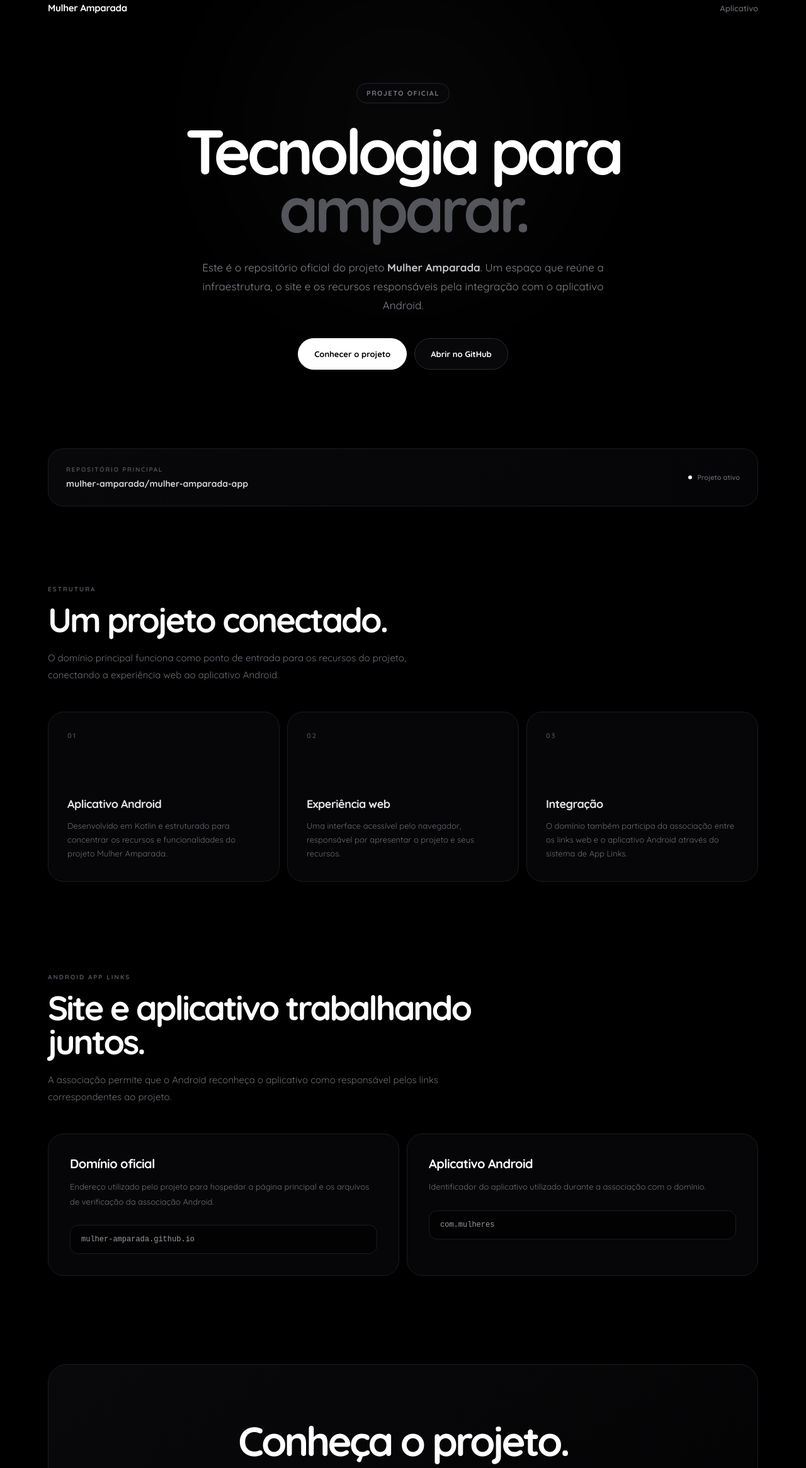
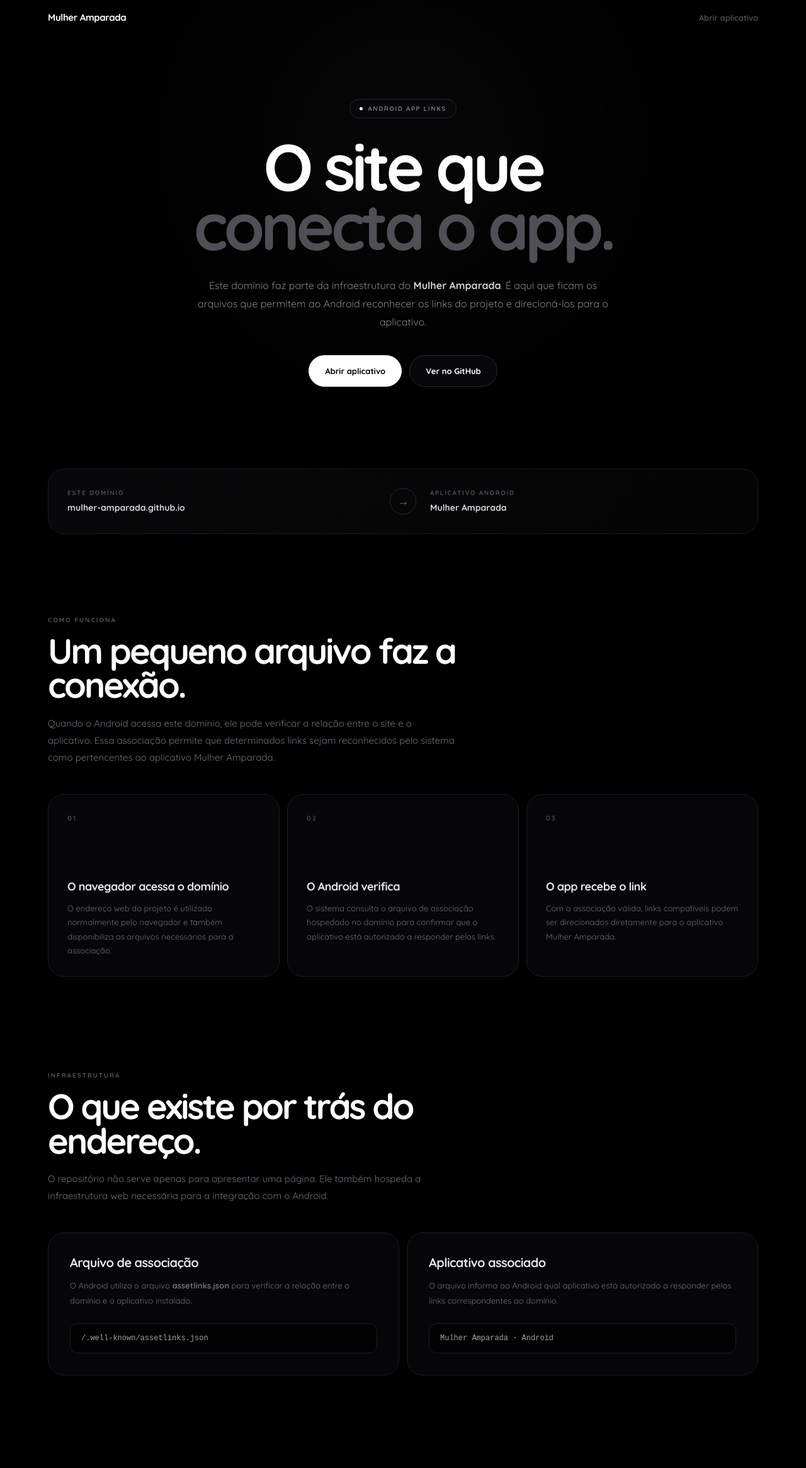
Before and after one commit to mulher-amparada/mulher-amparada.github.io, a plain HTML site: page index.html in a window 1280 px wide. Shown: the part 31-2362 px from the top of the page at 63% size. Drawn offline with Linux system fonts and the light colour scheme.

Commit message:
Atualizar o index.html

```diff
--- a/index.html
+++ b/index.html
@@ -17,10 +17,10 @@
 
 <meta
     name="description"
-    content="Mulher Amparada — projeto oficial de segurança, tecnologia e assistência."
+    content="Infraestrutura web responsável pela associação entre o domínio e o aplicativo Mulher Amparada."
 >
 
-<title>Mulher Amparada — Projeto oficial</title>
+<title>Mulher Amparada — App Links</title>
 
 <style>
 
@@ -53,8 +53,11 @@ html {
 
 body {
     min-height: 100vh;
+
     background: #000;
+
     color: #fff;
+
     font-family: "Quicksand", sans-serif;
 }
 
@@ -65,8 +68,37 @@ body {
 
 .page {
     width: min(1180px, 100%);
+
     margin: auto;
-    padding: 26px;
+
+    padding:
+        26px;
+}
+
+
+/* =========================================================
+   ANIMATION
+========================================================= */
+
+.fade-up {
+    opacity: 0;
+
+    animation:
+        fadeUp .65s ease both;
+}
+
+@keyframes fadeUp {
+
+    from {
+        opacity: 0;
+        transform: translateY(0);
+    }
+
+    to {
+        opacity: 1;
+        transform: translateY(15px);
+    }
+
 }
 
 
@@ -76,30 +108,38 @@ body {
 
 nav {
     display: flex;
+
     align-items: center;
+
     justify-content: space-between;
 
     padding:
         8px
         0
-        90px;
+        100px;
+
+    animation-delay: .05s;
 }
 
 .brand {
     color: #fff;
+
     text-decoration: none;
 
     font-size: 15px;
+
     font-weight: 700;
 
-    letter-spacing: -.3px;
+    letter-spacing: -.4px;
 }
 
 .nav-link {
-    color: #66666d;
+    color: #55555c;
+
     text-decoration: none;
 
     font-size: 13px;
+
     font-weight: 600;
 
     transition:
@@ -118,7 +158,7 @@ nav {
 .hero {
     position: relative;
 
-    max-width: 940px;
+    max-width: 980px;
 
     margin:
         0
@@ -127,7 +167,7 @@ nav {
     padding:
         20px
         0
-        125px;
+        130px;
 
     text-align: center;
 }
@@ -137,13 +177,14 @@ nav {
 
     position: absolute;
 
-    width: 520px;
-    height: 520px;
+    width: 560px;
+    height: 560px;
 
-    top: -170px;
+    top: -190px;
     left: 50%;
 
-    transform: translateX(-50%);
+    transform:
+        translateX(-50%);
 
     border-radius: 50%;
 
@@ -151,7 +192,7 @@ nav {
 
     opacity: .025;
 
-    filter: blur(120px);
+    filter: blur(130px);
 
     pointer-events: none;
 }
@@ -165,6 +206,10 @@ nav {
     position: relative;
 
     display: inline-flex;
+
+    align-items: center;
+
+    gap: 8px;
 
     margin-bottom: 30px;
 
@@ -182,11 +227,24 @@ nav {
 
     color: #77777f;
 
-    font-size: 11px;
+    font-size: 10px;
+
     font-weight: 700;
 
-    letter-spacing: 1.5px;
+    letter-spacing: 1.6px;
+
     text-transform: uppercase;
+}
+
+.eyebrow::before {
+    content: "";
+
+    width: 5px;
+    height: 5px;
+
+    border-radius: 50%;
+
+    background: #fff;
 }
 
 
@@ -197,18 +255,18 @@ nav {
 .hero h1 {
     position: relative;
 
-    max-width: 900px;
+    max-width: 950px;
 
     margin: auto;
 
     font-size:
         clamp(
-            52px,
+            50px,
             9vw,
-            100px
+            104px
         );
 
-    line-height: .92;
+    line-height: .9;
 
     letter-spacing: -6px;
 
@@ -218,7 +276,7 @@ nav {
 .hero h1 span {
     display: block;
 
-    color: #55555c;
+    color: #4f4f56;
 }
 
 
@@ -229,27 +287,27 @@ nav {
 .hero-description {
     position: relative;
 
-    max-width: 650px;
+    max-width: 680px;
 
     margin:
-        32px
+        34px
         auto
         0;
 
     color: #85858d;
 
-    font-size: 17px;
+    font-size: 16px;
 
-    line-height: 1.75;
+    line-height: 1.8;
 }
 
 .hero-description strong {
-    color: #c7c7cc;
+    color: #d2d2d6;
 }
 
 
 /* =========================================================
-   BUTTONS
+   ACTIONS
 ========================================================= */
 
 .actions {
@@ -270,6 +328,7 @@ nav {
     display: inline-flex;
 
     align-items: center;
+
     justify-content: center;
 
     min-height: 50px;
@@ -280,7 +339,7 @@ nav {
 
     border:
         1px solid
-        #2b2b31;
+        #29292f;
 
     border-radius: 999px;
 
@@ -291,6 +350,7 @@ nav {
     text-decoration: none;
 
     font-size: 13px;
+
     font-weight: 700;
 
     transition:
@@ -321,46 +381,49 @@ nav {
 
 
 /* =========================================================
-   REPOSITORY
+   CONNECTION
 ========================================================= */
 
-.repository {
-    display: flex;
+.connection {
+    display: grid;
+
+    grid-template-columns:
+        1fr
+        auto
+        1fr;
 
     align-items: center;
 
-    justify-content: space-between;
-
-    gap: 25px;
+    gap: 22px;
 
     padding:
-        26px
-        28px;
+        30px;
 
     border:
         1px solid
-        #1d1d22;
+        #1c1c21;
 
-    border-radius: 24px;
+    border-radius: 26px;
 
     background:
         linear-gradient(
             135deg,
             #08080a,
-            #050507
+            #040405
         );
 }
 
-.repository-info {
+.connection-box {
     min-width: 0;
 }
 
-.repository-label {
-    margin-bottom: 7px;
+.connection-label {
+    margin-bottom: 8px;
 
-    color: #4e4e55;
+    color: #4f4f56;
 
     font-size: 10px;
+
     font-weight: 700;
 
     letter-spacing: 1.7px;
@@ -368,40 +431,39 @@ nav {
     text-transform: uppercase;
 }
 
-.repository-name {
+.connection-name {
     overflow: hidden;
 
-    color: #d4d4d9;
+    color: #d8d8dc;
 
     font-size: 14px;
+
     font-weight: 700;
 
     text-overflow: ellipsis;
+
     white-space: nowrap;
 }
 
-.repository-status {
+.connection-arrow {
     display: flex;
 
     align-items: center;
 
-    gap: 8px;
+    justify-content: center;
 
-    flex-shrink: 0;
+    width: 42px;
+    height: 42px;
 
-    color: #66666e;
-
-    font-size: 11px;
-    font-weight: 600;
-}
-
-.status-dot {
-    width: 6px;
-    height: 6px;
+    border:
+        1px solid
+        #29292f;
 
     border-radius: 50%;
 
-    background: #fff;
+    color: #77777e;
+
+    font-size: 18px;
 }
 
 
@@ -411,7 +473,7 @@ nav {
 
 .section {
     padding:
-        125px
+        130px
         0
         20px;
 }
@@ -430,6 +492,7 @@ nav {
     color: #55555c;
 
     font-size: 10px;
+
     font-weight: 700;
 
     letter-spacing: 2px;
@@ -440,12 +503,12 @@ nav {
 .section-heading h2 {
     font-size:
         clamp(
-            32px,
+            34px,
             5vw,
-            54px
+            56px
         );
 
-    line-height: 1;
+    line-height: .98;
 
     letter-spacing: -3px;
 }
@@ -480,7 +543,7 @@ nav {
 }
 
 .card {
-    min-height: 270px;
+    min-height: 285px;
 
     padding: 30px;
 
@@ -511,6 +574,7 @@ nav {
     color: #404047;
 
     font-size: 11px;
+
     font-weight: 700;
 
     letter-spacing: 2px;
@@ -536,10 +600,10 @@ nav {
 
 
 /* =========================================================
-   APP LINKS
+   TECHNICAL
 ========================================================= */
 
-.app-link {
+.technical {
     display: grid;
 
     grid-template-columns:
@@ -551,7 +615,7 @@ nav {
     gap: 12px;
 }
 
-.app-link-box {
+.technical-box {
     padding: 34px;
 
     border:
@@ -563,15 +627,17 @@ nav {
     background: #060608;
 }
 
-.app-link-box h3 {
+.technical-box h3 {
     margin-bottom: 13px;
+
+    color: #e5e5e8;
 
     font-size: 20px;
 
     letter-spacing: -.6px;
 }
 
-.app-link-box p {
+.technical-box p {
     color: #707078;
 
     font-size: 13px;
@@ -580,10 +646,10 @@ nav {
 }
 
 .code {
-    margin-top: 25px;
+    margin-top: 24px;
 
     padding:
-        15px
+        16px
         17px;
 
     overflow-x: auto;
@@ -596,23 +662,99 @@ nav {
 
     background: #020203;
 
-    color: #9999a1;
+    color: #a1a1a8;
 
     font-family: monospace;
 
     font-size: 12px;
+
+    white-space: nowrap;
 }
 
 
 /* =========================================================
-   FINAL CTA
+   FLOW
+========================================================= */
+
+.flow {
+    display: grid;
+
+    gap: 10px;
+}
+
+.flow-item {
+    display: grid;
+
+    grid-template-columns:
+        55px
+        1fr;
+
+    gap: 18px;
+
+    align-items: center;
+
+    padding:
+        22px
+        24px;
+
+    border:
+        1px solid
+        #1b1b20;
+
+    border-radius: 20px;
+
+    background: #050506;
+}
+
+.flow-number {
+    display: flex;
+
+    align-items: center;
+
+    justify-content: center;
+
+    width: 40px;
+    height: 40px;
+
+    border:
+        1px solid
+        #29292f;
+
+    border-radius: 50%;
+
+    color: #77777e;
+
+    font-size: 11px;
+
+    font-weight: 700;
+}
+
+.flow-content h3 {
+    margin-bottom: 5px;
+
+    color: #dedee2;
+
+    font-size: 15px;
+}
+
+.flow-content p {
+    color: #66666e;
+
+    font-size: 12px;
+
+    line-height: 1.6;
+}
+
+
+/* =========================================================
+   FINAL
 ========================================================= */
 
 .final {
-    margin-top: 120px;
+    margin-top: 125px;
 
     padding:
-        80px
+        85px
         30px;
 
     border:
@@ -634,16 +776,18 @@ nav {
 .final h2 {
     font-size:
         clamp(
-            35px,
+            36px,
             6vw,
-            65px
+            66px
         );
+
+    line-height: .95;
 
     letter-spacing: -4px;
 }
 
 .final p {
-    max-width: 540px;
+    max-width: 550px;
 
     margin:
         20px
@@ -697,36 +841,37 @@ footer {
     }
 
     nav {
-        padding-bottom: 60px;
+        padding-bottom: 65px;
     }
 
     .hero {
-        padding-bottom: 80px;
+        padding-bottom: 85px;
     }
 
     .hero h1 {
         letter-spacing: -4px;
     }
 
-    .repository {
-        flex-direction: column;
-        align-items: flex-start;
+    .connection {
+        grid-template-columns: 1fr;
+
+        gap: 18px;
     }
 
-    .repository-status {
-        padding-top: 3px;
+    .connection-arrow {
+        transform: rotate(90deg);
     }
 
     .cards {
         grid-template-columns: 1fr;
     }
 
-    .app-link {
+    .technical {
         grid-template-columns: 1fr;
     }
 
     .card {
-        min-height: 230px;
+        min-height: 235px;
     }
 
     .card-number {
@@ -734,7 +879,9 @@ footer {
     }
 
     .final {
-        padding: 60px 25px;
+        padding:
+            65px
+            25px;
     }
 
 }
@@ -748,6 +895,7 @@ footer {
 
     .hero h1 {
         font-size: 51px;
+
         letter-spacing: -3px;
     }
 
@@ -771,6 +919,14 @@ footer {
         letter-spacing: -2px;
     }
 
+    .flow-item {
+        grid-template-columns:
+            45px
+            1fr;
+
+        padding: 18px;
+    }
+
     footer {
         flex-direction: column;
     }
@@ -792,7 +948,7 @@ footer {
          NAV
     ====================================================== -->
 
-    <nav>
+    <nav class="fade-up">
 
         <a
             class="brand"
@@ -805,7 +961,7 @@ footer {
             class="nav-link"
             href="/mulher-amparada-app/"
         >
-            Aplicativo
+            Abrir aplicativo
         </a>
 
     </nav>
@@ -815,30 +971,32 @@ footer {
          HERO
     ====================================================== -->
 
-    <section class="hero">
+    <section class="hero fade-up">
 
         <div class="eyebrow">
-            Projeto oficial
+            Android App Links
         </div>
+
 
         <h1>
 
-            Tecnologia para
+            O site que
 
             <span>
-                amparar.
+                conecta o app.
             </span>
 
         </h1>
 
+
         <p class="hero-description">
 
-            Este é o repositório oficial do projeto
+            Este domínio faz parte da infraestrutura do
             <strong>Mulher Amparada</strong>.
 
-            Um espaço que reúne a infraestrutura,
-            o site e os recursos responsáveis pela
-            integração com o aplicativo Android.
+            É aqui que ficam os arquivos que permitem ao
+            Android reconhecer os links do projeto e
+            direcioná-los para o aplicativo.
 
         </p>
 
@@ -849,14 +1007,14 @@ footer {
                 class="button primary"
                 href="/mulher-amparada-app/"
             >
-                Conhecer o projeto
+                Abrir aplicativo
             </a>
 
             <a
                 class="button"
                 href="https://github.com/mulher-amparada/mulher-amparada-app"
             >
-                Abrir no GitHub
+                Ver no GitHub
             </a>
 
         </div>
@@ -865,33 +1023,44 @@ footer {
 
 
     <!-- =====================================================
-         REPOSITORY
+         CONNECTION
     ====================================================== -->
 
-    <section>
+    <section class="fade-up">
 
-        <div class="repository">
+        <div class="connection">
 
-            <div class="repository-info">
 
-                <div class="repository-label">
-                    Repositório principal
+            <div class="connection-box">
+
+                <div class="connection-label">
+                    Este domínio
                 </div>
 
-                <div class="repository-name">
-                    mulher-amparada/mulher-amparada-app
+                <div class="connection-name">
+                    mulher-amparada.github.io
                 </div>
 
             </div>
 
 
-            <div class="repository-status">
+            <div class="connection-arrow">
+                →
+            </div>
 
-                <span class="status-dot"></span>
 
-                Projeto ativo
+            <div class="connection-box">
+
+                <div class="connection-label">
+                    Aplicativo Android
+                </div>
+
+                <div class="connection-name">
+                    Mulher Amparada
+                </div>
 
             </div>
+
 
         </div>
 
@@ -899,25 +1068,27 @@ footer {
 
 
     <!-- =====================================================
-         STRUCTURE
+         EXPLANATION
     ====================================================== -->
 
     <section class="section">
 
-        <div class="section-heading">
+        <div class="section-heading fade-up">
 
             <small>
-                Estrutura
+                Como funciona
             </small>
 
             <h2>
-                Um projeto conectado.
+                Um pequeno arquivo faz a conexão.
             </h2>
 
             <p>
-                O domínio principal funciona como ponto de entrada
-                para os recursos do projeto, conectando a experiência
-                web ao aplicativo Android.
+                Quando o Android acessa este domínio, ele pode
+                verificar a relação entre o site e o aplicativo.
+                Essa associação permite que determinados links
+                sejam reconhecidos pelo sistema como pertencentes
+                ao aplicativo Mulher Amparada.
             </p>
 
         </div>
@@ -926,58 +1097,60 @@ footer {
         <div class="cards">
 
 
-            <article class="card">
+            <article class="card fade-up">
 
                 <span class="card-number">
                     01
                 </span>
 
                 <h3>
-                    Aplicativo Android
+                    O navegador acessa o domínio
                 </h3>
 
                 <p>
-                    Desenvolvido em Kotlin e estruturado para
-                    concentrar os recursos e funcionalidades
-                    do projeto Mulher Amparada.
+                    O endereço web do projeto é utilizado
+                    normalmente pelo navegador e também
+                    disponibiliza os arquivos necessários
+                    para a associação.
                 </p>
 
             </article>
 
 
-            <article class="card">
+            <article class="card fade-up">
 
                 <span class="card-number">
                     02
                 </span>
 
                 <h3>
-                    Experiência web
+                    O Android verifica
                 </h3>
 
                 <p>
-                    Uma interface acessível pelo navegador,
-                    responsável por apresentar o projeto
-                    e seus recursos.
+                    O sistema consulta o arquivo de
+                    associação hospedado no domínio para
+                    confirmar que o aplicativo está autorizado
+                    a responder pelos links.
                 </p>
 
             </article>
 
 
-            <article class="card">
+            <article class="card fade-up">
 
                 <span class="card-number">
                     03
                 </span>
 
                 <h3>
-                    Integração
+                    O app recebe o link
                 </h3>
 
                 <p>
-                    O domínio também participa da associação
-                    entre os links web e o aplicativo Android
-                    através do sistema de App Links.
+                    Com a associação válida, links compatíveis
+                    podem ser direcionados diretamente para
+                    o aplicativo Mulher Amparada.
                 </p>
 
             </article>
@@ -989,65 +1162,187 @@ footer {
 
 
     <!-- =====================================================
-         APP LINKS
+         TECHNICAL
     ====================================================== -->
 
     <section class="section">
 
-        <div class="section-heading">
+        <div class="section-heading fade-up">
 
             <small>
-                Android App Links
+                Infraestrutura
             </small>
 
             <h2>
-                Site e aplicativo trabalhando juntos.
+                O que existe por trás do endereço.
             </h2>
 
             <p>
-                A associação permite que o Android reconheça
-                o aplicativo como responsável pelos links
-                correspondentes ao projeto.
+                O repositório não serve apenas para apresentar
+                uma página. Ele também hospeda a infraestrutura
+                web necessária para a integração com o Android.
             </p>
 
         </div>
 
 
-        <div class="app-link">
+        <div class="technical">
 
 
-            <div class="app-link-box">
+            <div class="technical-box fade-up">
 
                 <h3>
-                    Domínio oficial
+                    Arquivo de associação
                 </h3>
 
                 <p>
-                    Endereço utilizado pelo projeto para
-                    hospedar a página principal e os arquivos
-                    de verificação da associação Android.
+                    O Android utiliza o arquivo
+                    <strong>assetlinks.json</strong>
+                    para verificar a relação entre o domínio
+                    e o aplicativo instalado.
                 </p>
 
                 <div class="code">
-                    mulher-amparada.github.io
+                    /.well-known/assetlinks.json
                 </div>
 
             </div>
 
 
-            <div class="app-link-box">
+            <div class="technical-box fade-up">
 
                 <h3>
-                    Aplicativo Android
+                    Aplicativo associado
                 </h3>
 
                 <p>
-                    Identificador do aplicativo utilizado
-                    durante a associação com o domínio.
+                    O arquivo informa ao Android qual aplicativo
+                    está autorizado a responder pelos links
+                    correspondentes ao domínio.
                 </p>
 
                 <div class="code">
-                    com.mulheres
+                    Mulher Amparada · Android
+                </div>
+
+            </div>
+
+
+        </div>
+
+    </section>
+
+
+    <!-- =====================================================
+         FLOW
+    ====================================================== -->
+
+    <section class="section">
+
+        <div class="section-heading fade-up">
+
+            <small>
+                Fluxo
+            </small>
+
+            <h2>
+                Da barra de endereço ao aplicativo.
+            </h2>
+
+            <p>
+                A integração acontece em etapas simples.
+            </p>
+
+        </div>
+
+
+        <div class="flow">
+
+
+            <div class="flow-item fade-up">
+
+                <div class="flow-number">
+                    01
+                </div>
+
+                <div class="flow-content">
+
+                    <h3>
+                        Um link é acessado
+                    </h3>
+
+                    <p>
+                        O usuário acessa um endereço pertencente
+                        ao domínio do projeto.
+                    </p>
+
+                </div>
+
+            </div>
+
+
+            <div class="flow-item fade-up">
+
+                <div class="flow-number">
+                    02
+                </div>
+
+                <div class="flow-content">
+
+                    <h3>
+                        O Android identifica a associação
+                    </h3>
+
+                    <p>
+                        O sistema verifica as informações
+                        disponibilizadas pelo domínio.
+                    </p>
+
+                </div>
+
+            </div>
+
+
+            <div class="flow-item fade-up">
+
+                <div class="flow-number">
+                    03
+                </div>
+
+                <div class="flow-content">
+
+                    <h3>
+                        O aplicativo é reconhecido
+                    </h3>
+
+                    <p>
+                        O Android identifica o Mulher Amparada
+                        como aplicativo associado ao endereço.
+                    </p>
+
+                </div>
+
+            </div>
+
+
+            <div class="flow-item fade-up">
+
+                <div class="flow-number">
+                    04
+                </div>
+
+                <div class="flow-content">
+
+                    <h3>
+                        O link pode abrir o aplicativo
+                    </h3>
+
+                    <p>
+                        A navegação pode ser entregue diretamente
+                        ao aplicativo em vez de permanecer apenas
+                        na página web.
+                    </p>
+
                 </div>
 
             </div>
@@ -1062,17 +1357,21 @@ footer {
          FINAL
     ====================================================== -->
 
-    <section class="final">
+    <section class="final fade-up">
 
         <h2>
-            Conheça o projeto.
+            Site e aplicativo.
+            <br>
+            Uma conexão.
         </h2>
 
         <p>
-            Acesse o aplicativo, conheça sua estrutura
-            e acompanhe o desenvolvimento diretamente
-            pelo repositório oficial.
+            Este endereço é uma parte silenciosa da infraestrutura
+            do Mulher Amparada: mantém a página web disponível e
+            fornece ao Android as informações necessárias para
+            reconhecer o aplicativo.
         </p>
+
 
         <div class="actions">
 
@@ -1080,7 +1379,7 @@ footer {
                 class="button primary"
                 href="/mulher-amparada-app/"
             >
-                Acessar o aplicativo
+                Abrir aplicativo
             </a>
 
             <a
@@ -1106,7 +1405,7 @@ footer {
         </span>
 
         <span>
-            Projeto oficial · 2026
+            Infraestrutura web · 2026
         </span>
 
     </footer>
```
